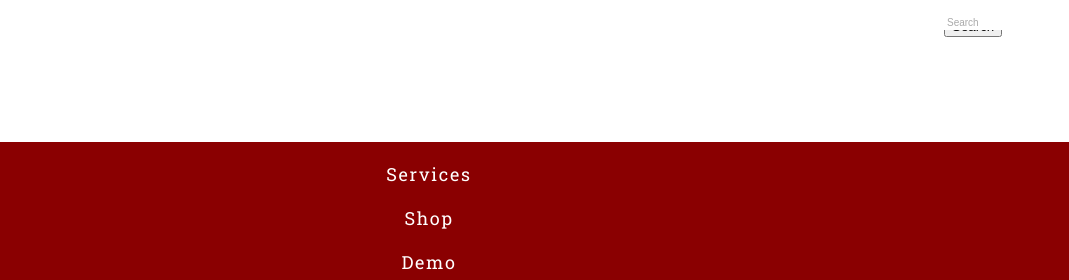
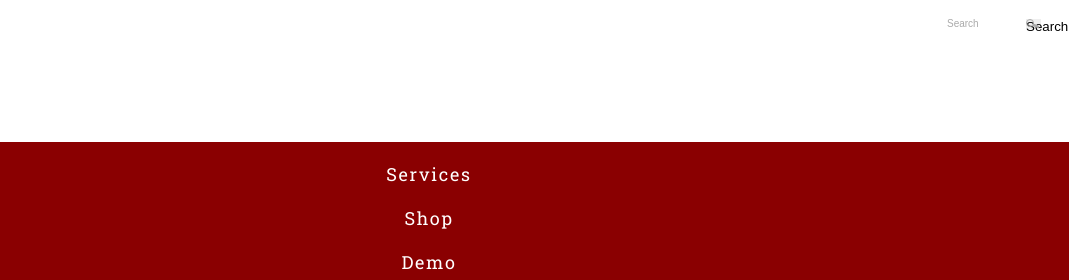
Before and after one commit to sne-syn/Bicycle-express, a website: page source/demo.html in a window 1280 px wide. Shown: the top 280 px of the page, 211-1280 px from the left. Drawn offline with Linux system fonts and the light colour scheme.

Commit message:
Add search-icon

```diff
--- a/source/sass/components/_search-form.scss
+++ b/source/sass/components/_search-form.scss
@@ -10,20 +10,51 @@
 .search-form__input {
   box-sizing: border-box;
   position: absolute;
-  height: 15px;
+  height: 17px;
   width: 100px;
   padding: 0 3px;
   font-size: 10px;
   border: 0;
 }
 
+.search-form__input::placeholder {
+  color: $color-placeholder;
+}
 
-.search-form__input::placeholder  {
-  color: $color-placeholder;
- }
+.search-form__btn {
+  margin: 0;
+  padding: 0;
+  position: absolute;
+  top: 4px;
+  right: 3px;
+  width: 15px;
+  height: 10px;
+  border: none;
 
-// .search-form__btn {
-//   position: absolute;
-//   top: 0;
-//   right: 0;
-// }
+  &::before {
+    margin: 0;
+    padding: 0;
+    position: absolute;
+    content: "";
+    top: 0;
+    right: 7px;
+    width: 8px;
+    height: 8px;
+    border: 1px solid $color-placeholder;
+    border-radius: 50%;
+  }
+
+  &::after {
+    margin: 0;
+    padding: 0;
+    position: absolute;
+    content: "";
+    top: 4px;
+    right: 4px;
+    width: 2px;
+    height: 6px;
+    background-color:$color-placeholder;
+    border: 1px solid $color-placeholder;
+    transform: rotate(-65deg);
+  }
+}
```
Also changed, not shown: source/index.html (+1 -1 lines), source/css/style.css, 1 other file.
